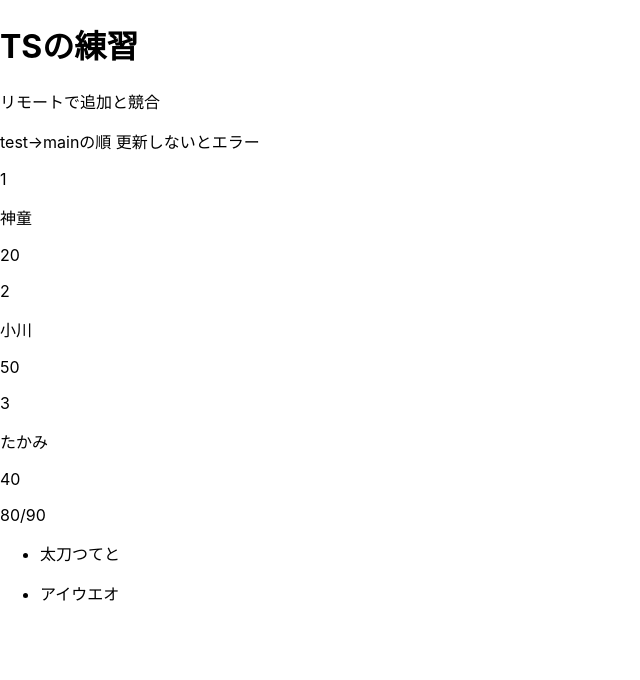
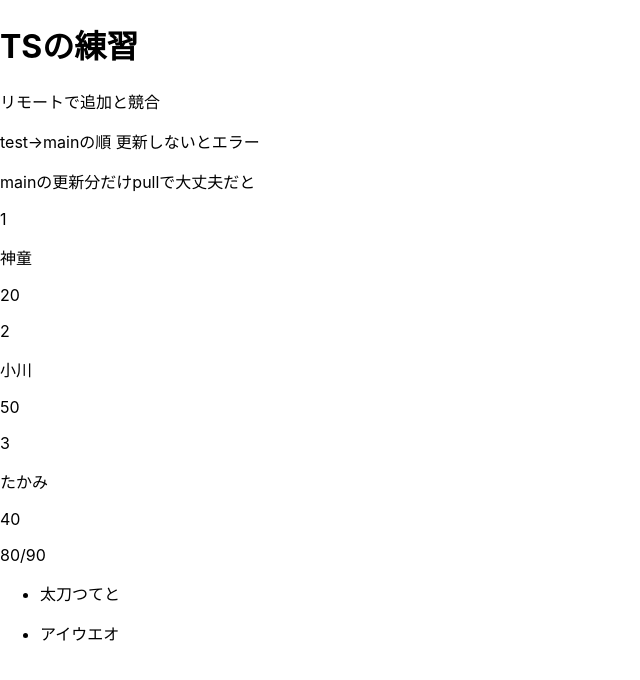
Before and after one commit to shuntaseed/gitpractice, a Next.js app: page / in a window 1280 px wide. Shown: the top 680 px of the page, without its empty margins (0-640 px from the left). Built offline with nearby package versions, Linux system fonts and the light colour scheme.

Commit message:
mainも解消

```diff
--- a/pages/index.tsx
+++ b/pages/index.tsx
@@ -31,6 +31,7 @@ return(
   <h1>TSの練習</h1>
   <p><p>リモートで追加と競合</p></p>
   <p>test→mainの順 更新しないとエラー</p>
+  <p>mainの更新分だけpullで大丈夫だと</p>
   {state.map(e=>(
     <div>
     {/* <p>{e.id}</p>
```
